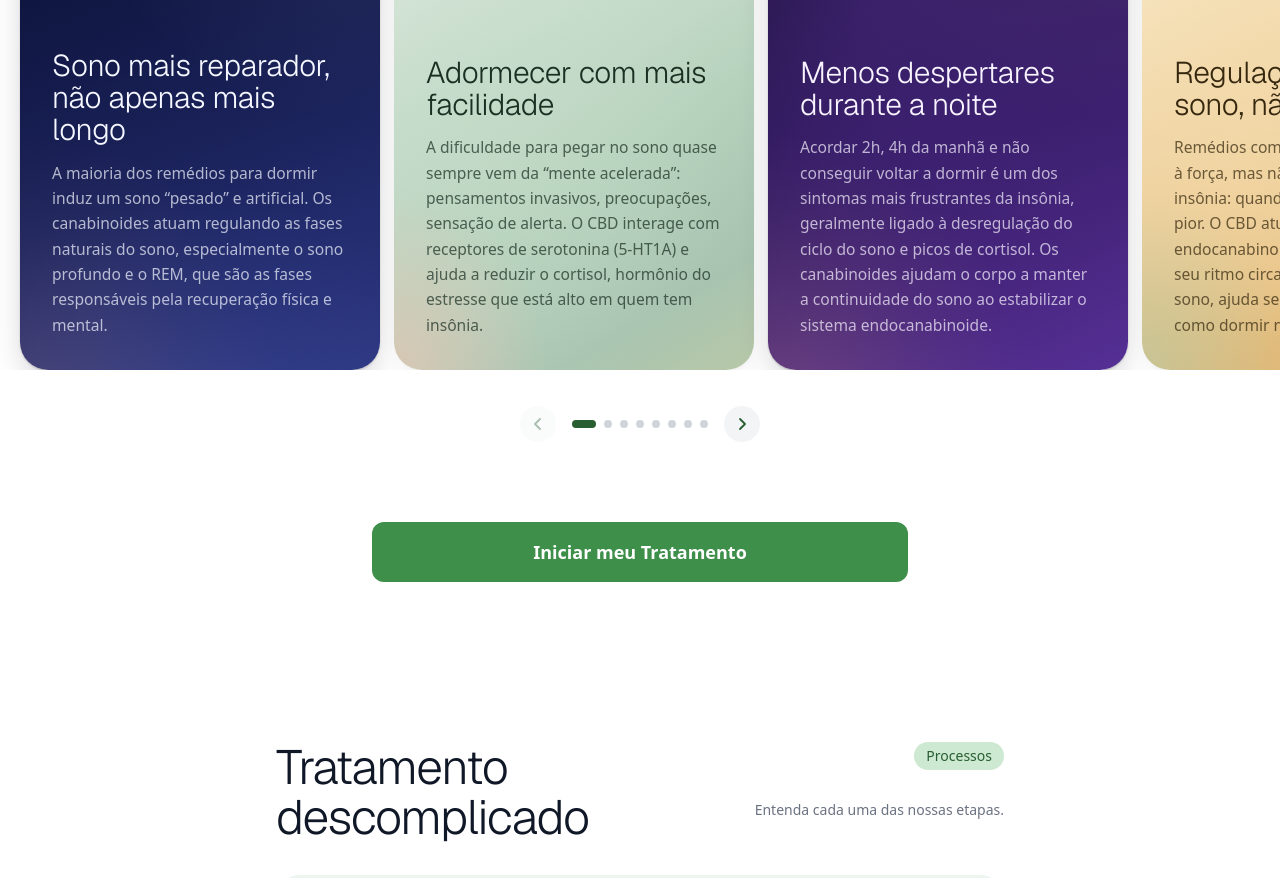
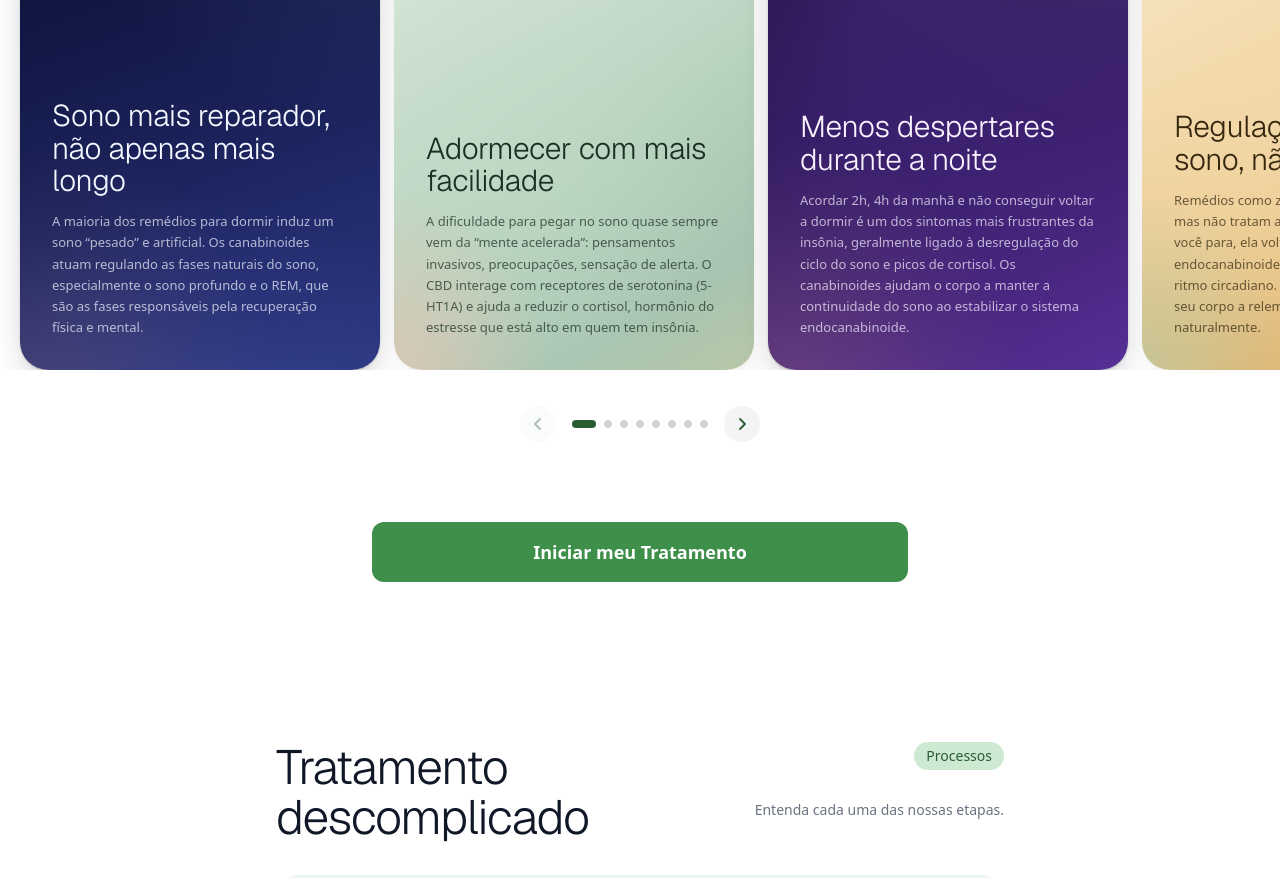
Before and after one commit to pvieira-design/lpclick, a Next.js app in the folder apps/web/: page /lp4 in a window 1280 px wide. Shown: the part 1900-2778 px from the top of the page. Built offline with nearby package versions, Linux system fonts and the light colour scheme; no server answers; the database is empty.

Commit message:
style(lp4): shrink benefits card body to 13px and add breathing room above consumption cards
Co-Authored-By: Claude Opus 4.7 (1M context) <noreply@anthropic.com>

```diff
--- a/apps/web/src/app/lp4/BenefitsSlider.tsx
+++ b/apps/web/src/app/lp4/BenefitsSlider.tsx
@@ -517,7 +517,7 @@ function BenefitCard({ benefit }: { benefit: Benefit }) {
             {title}
           </h3>
           <p
-            className="text-[0.9375rem] leading-relaxed sm:text-[0.975rem]"
+            className="text-[13px] leading-relaxed"
             style={{ color: theme.fgMuted }}
           >
             {body}
--- a/apps/web/src/app/lp4/ConsumptionForms.tsx
+++ b/apps/web/src/app/lp4/ConsumptionForms.tsx
@@ -28,7 +28,7 @@ export default function ConsumptionForms() {
   return (
     <section className="bg-white pt-12 pb-6 sm:pt-20">
       <div className="mx-auto w-full max-w-5xl px-5">
-        <header className="consumption-header mb-2 grid grid-cols-1 gap-3 sm:mb-12 sm:grid-cols-[1fr_auto] sm:items-start sm:gap-x-8 sm:gap-y-2">
+        <header className="consumption-header mb-8 grid grid-cols-1 gap-3 sm:mb-12 sm:grid-cols-[1fr_auto] sm:items-start sm:gap-x-8 sm:gap-y-2">
           <span className="inline-flex w-fit items-center rounded-full bg-[#e6f2e9] px-3 py-1 text-xs font-medium text-[#2d6e3f] sm:col-start-2 sm:row-start-1 sm:justify-self-end sm:text-sm">
             Medicamentos
           </span>
```
